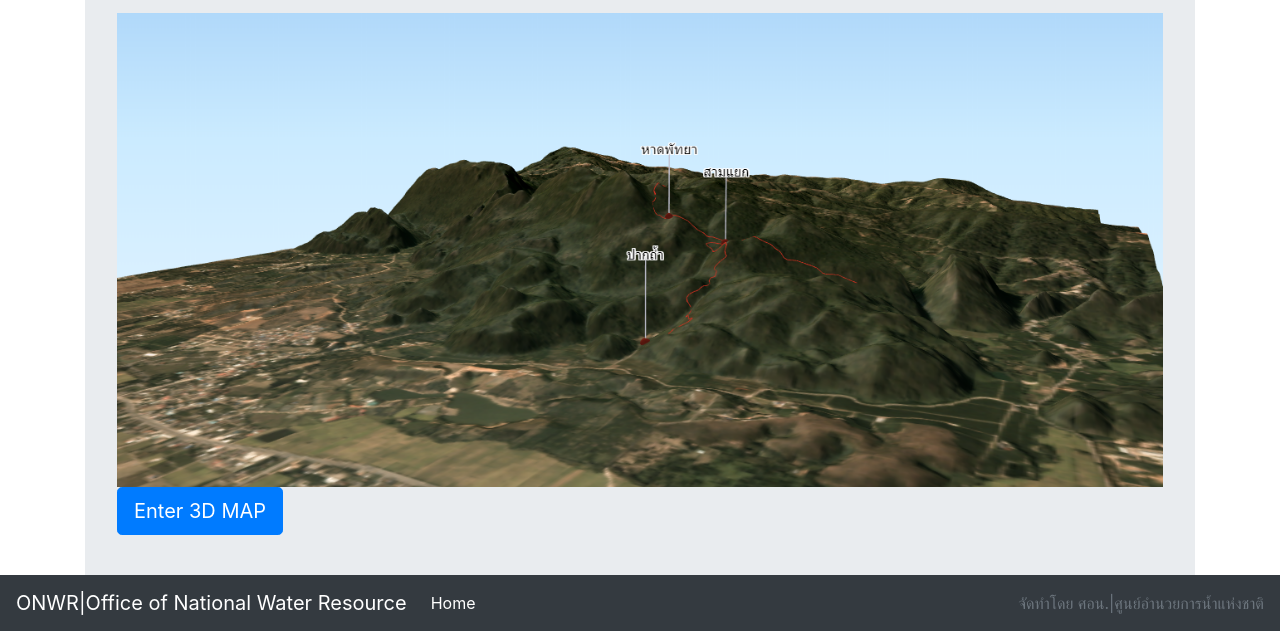
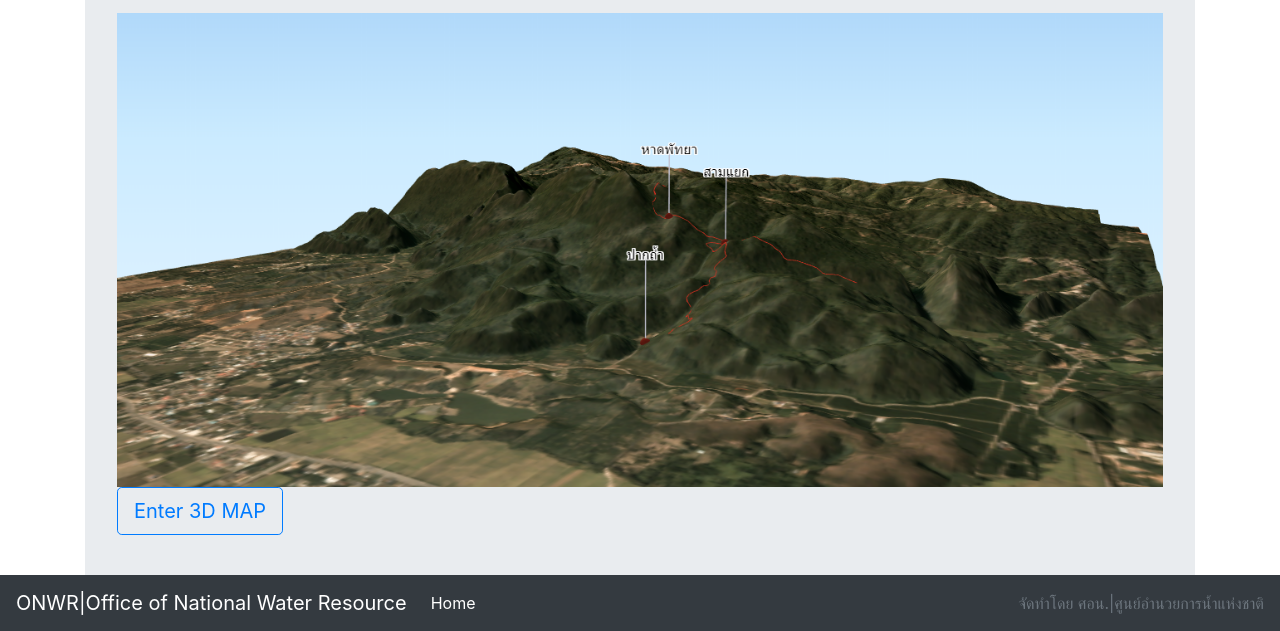
Before and after one commit to bird50/bird50.github.io, a plain HTML site: page 3d_nangnon/index.html in a window 1280 px wide. Shown: the part 169-800 px from the top of the page. Drawn offline with nearby package versions, Linux system fonts and the light colour scheme.

Commit message:
edit index

```diff
--- a/3d_nangnon/index.html
+++ b/3d_nangnon/index.html
@@ -30,7 +30,7 @@ $(function(){
         <h1>3D Web map :ถ้ำหลวงขุนน้ำนางนอน</h1>
         <p class="lead">สภาพภูมิประเทศ บริเวณ  ถ้ำหลวงขุนน้ำนางนอน จ.เชียงราย</p>
 		<img src="images/3d_nangnon_cave.png" class="img-fluid"/>
-        <a class="btn btn-lg btn-primary" href="20180705155629.html" target="_blank" role="button">Enter 3D MAP</a>
+        <a class="btn btn-lg btn-outline-primary" href="20180705155629.html" target="_blank" role="button">Enter 3D MAP</a>
       </div>
     </div>
     <nav class="navbar fixed-bottom navbar-expand-sm navbar-dark bg-dark">
```
